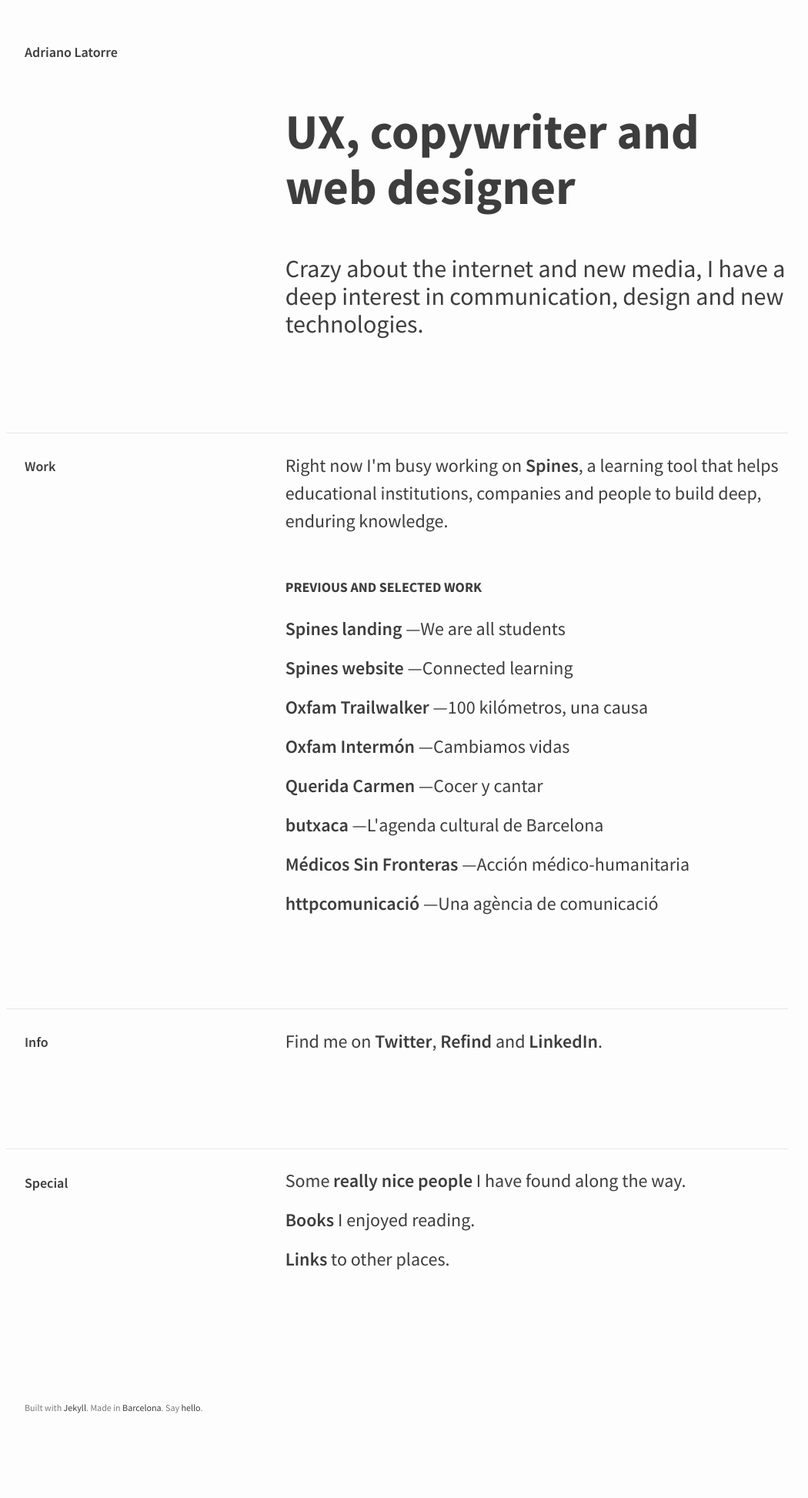
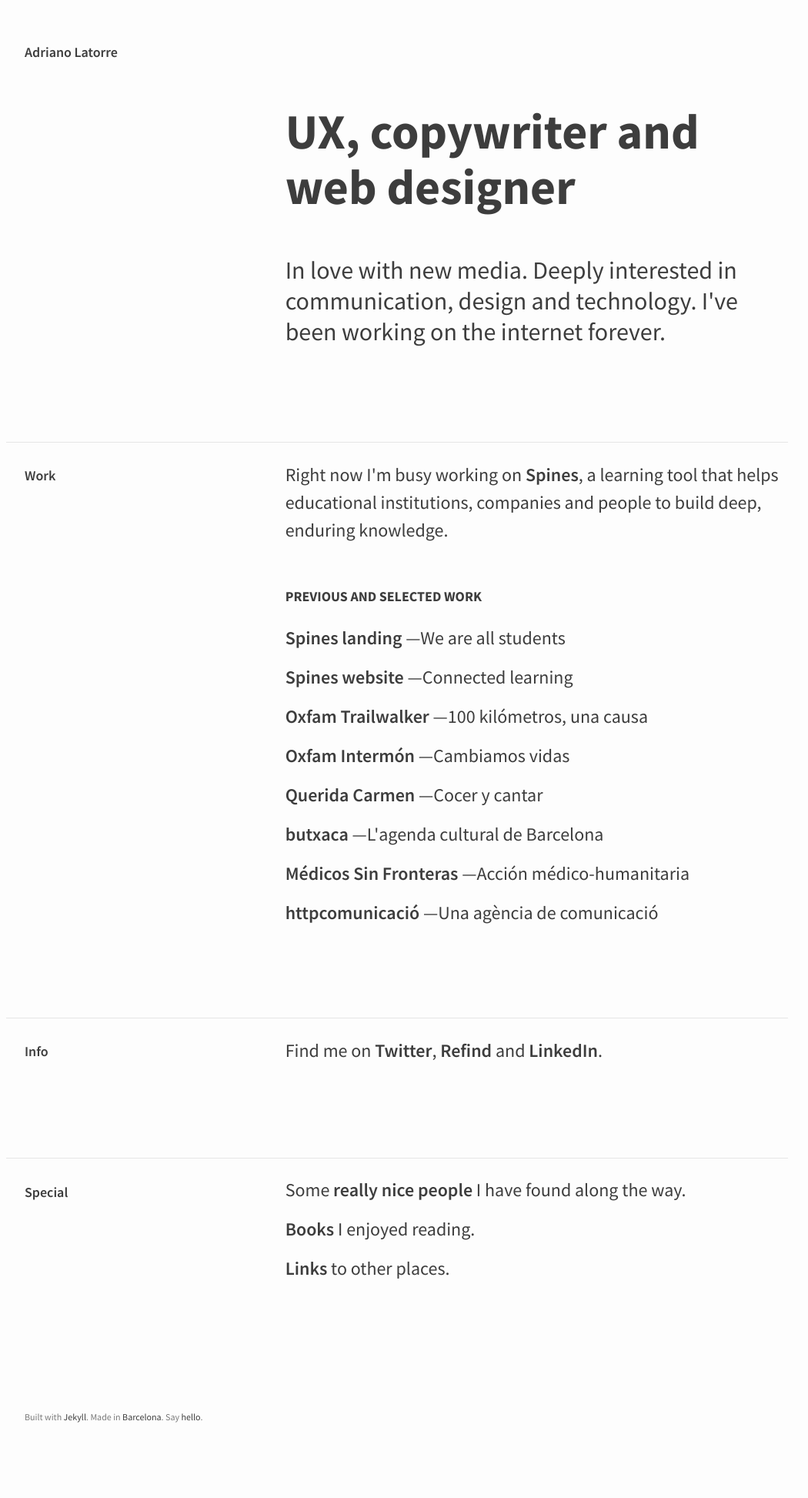
Before and after one commit to AdrianoLatorre/adriano.latorre.info, a Jekyll site: the page built from index.html, in a window 1280 px wide. Shown: the whole page at 77% size, without its empty margins (112-1162 px from the left). Built offline with Jekyll 4.4.1, drawn with Linux system fonts in a browser that asks for light colours.

Commit message:
Section title sizes

```diff
--- a/_sass/items.scss
+++ b/_sass/items.scss
@@ -59,7 +59,7 @@
   h2 {
     font-size: 2rem;
     font-weight: normal;
-    line-height: 1.125em;
+    line-height: 1.25em;
   }
 }
 
@@ -103,10 +103,14 @@
   margin-top: 0;
 }
 
-  .home-index .grid-33 {
+.home-index .grid-33 {
   h1 {
-    font-size: 1.125rem;
-    font-weight: 600;
-    margin: 1.625em 0;
+    font-size: 1.5rem;
+    margin: 1em 0;
+    @media all and (min-width: 41em) {
+      font-size: 1.125rem;
+      font-weight: 600;
+      margin: 1.625em 0;
+    }
   }
 }
--- a/index.html
+++ b/index.html
@@ -9,7 +9,7 @@
         <div class="grid-66 h-i">
             <header class="header-index">
                 <h1>UX, copywriter and web designer</h1>
-                <h2>Crazy about the internet and new media, I have a deep interest in communication, design and new technologies.</h2>
+                <h2>In love with new media. Deeply interested in communication, design and technology. I've been working on the internet forever.</h2>
             </header>
         </div>
         <div class="grid-33">
```
